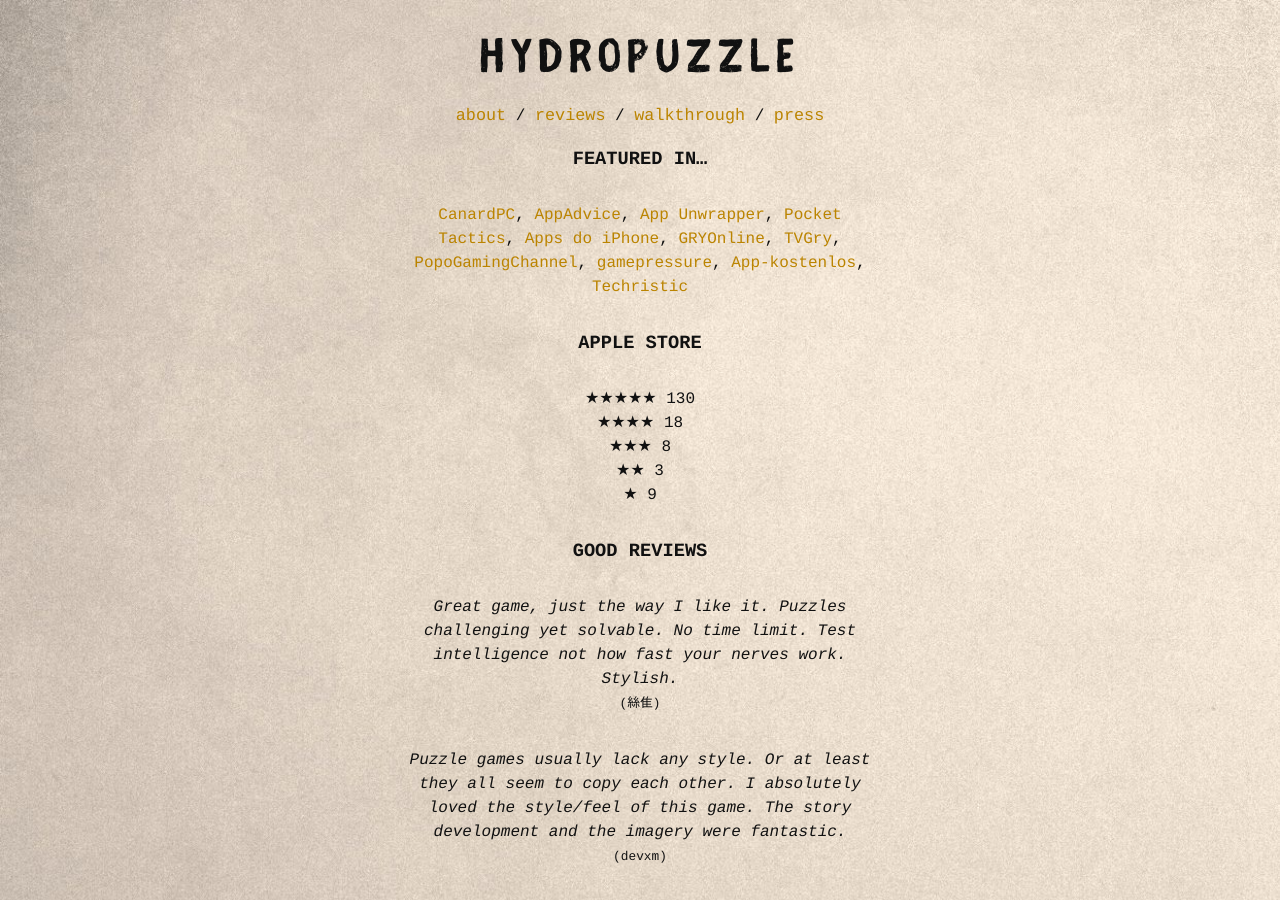
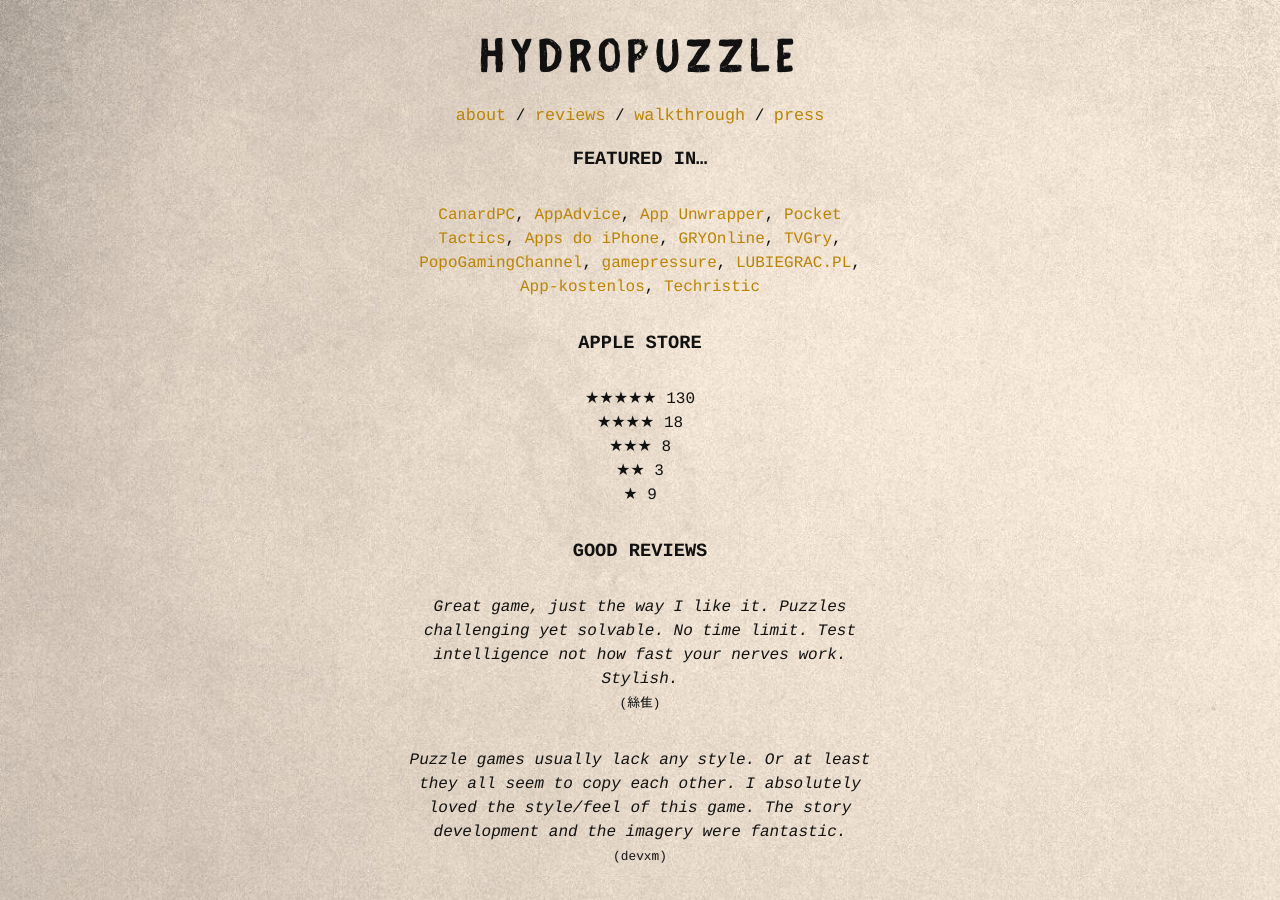
Before and after one commit to sobstel/sobstel.github.com, a Jekyll site: the page built from hydropuzzle/reviews.md, in a window 1280 px wide and 900 px high. Built offline with Jekyll 4.4.1, drawn with Linux system fonts in a browser that asks for light colours.

```diff
--- a/hydropuzzle/reviews.md
+++ b/hydropuzzle/reviews.md
@@ -17,6 +17,7 @@
 [TVGry](https://tvgry.pl/wideo.asp?ID=-37891),
 [PopoGamingChannel](https://www.youtube.com/watch?v=KPYjlJqkB7M),
 [gamepressure](https://www.gamepressure.com/games/hydropuzzle/zb5589),
+[LUBIEGRAC.PL](https://lubiegrac.pl/news,hydropuzzle-premiera-na-android),
 [App-kostenlos](http://www.app-kostenlos.de/2018/02/18/wer-hat-die-wasserversorgung-gekappt-premium-spiel-hydropuzzle-kurzzeitig-gratis-fuer-iphone-und-ipad/),
 [Techristic](https://www.techristic.com/todays-apps-gone-free-hydropuzzle-pinz-sentence-builder-master-and-more/)
 
```
